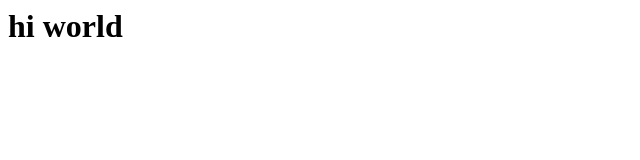
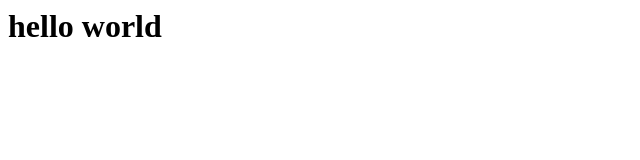
Before and after one commit to amalcj07/sample, a plain HTML site: page index.html in a window 1280 px wide. Shown: the whole page, without its empty margins (0-640 px from the left). Drawn offline with Linux system fonts and the light colour scheme.

Commit message:
sample modified

```diff
--- a/index.html
+++ b/index.html
@@ -2,6 +2,6 @@
 <title>hi</title>
 <head></head>
 <body>
-<h1>hi world</h1>
+<h1>hello world</h1>
 </body>
 </html>
```
